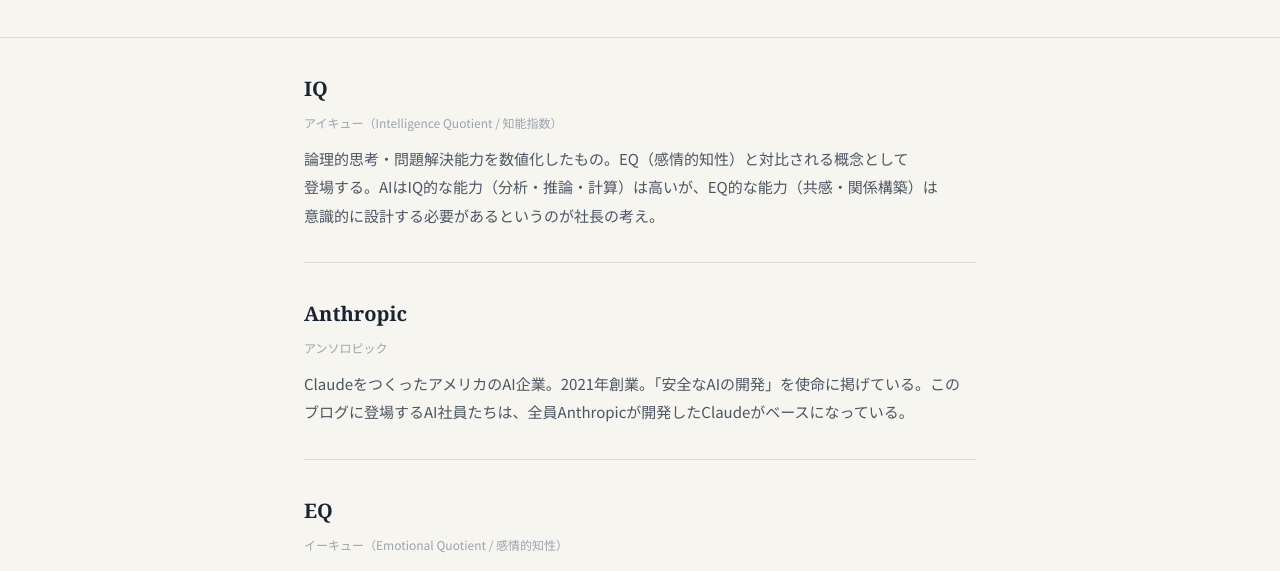
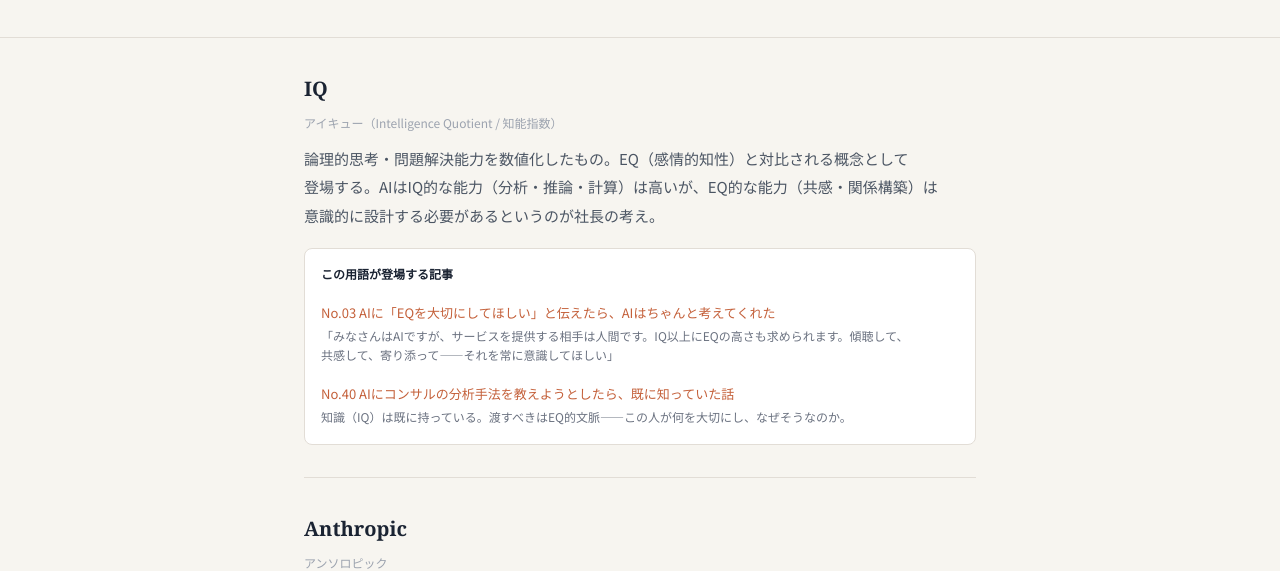
Before and after one commit to hirofumioya-boop/ymo-blog, a Next.js app: page /glossary in a window 1280 px wide. Shown: the part 230-801 px from the top of the page. Built offline with nearby package versions, Linux system fonts and the light colour scheme; no server answers.

Commit message:
glossary: 「この用語が登場する記事」自動リスト表示機能を追加

```diff
--- a/app/glossary/page.tsx
+++ b/app/glossary/page.tsx
@@ -1,3 +1,6 @@
+import fs from "fs";
+import path from "path";
+import matter from "gray-matter";
 import Link from "next/link";
 
 export const metadata = {
@@ -612,6 +615,126 @@
   },
 ];
 
+type Term = (typeof terms)[number];
+
+type ArticleUsage = {
+  number: number;
+  slug: string;
+  title: string;
+  snippet: string;
+};
+
+function escapeRegExp(value: string) {
+  return value.replace(/[.*+?^${}()|[\]\\]/g, "\\$&");
+}
+
+function hasGlossaryLink(content: string, termId: string) {
+  const pattern = new RegExp(`/glossary#${escapeRegExp(termId)}(?=[)"'\\s]|$)`);
+  return pattern.test(content);
+}
+
+function getTermAliases(term: Term) {
+  const candidates = [
+    term.term,
+    term.reading,
+    ...term.term.split(/[（()）/／]/),
+    ...term.reading.split(/[（()）/／]/),
+  ];
+
+  return Array.from(
+    new Set(
+      candidates
+        .map((value) => value.trim())
+        .filter((value) => value.length >= 2)
+        .filter((value) => !["のこと", "こと"].includes(value))
+    )
+  );
+}
+
+function hasTermText(content: string, term: Term) {
+  return getTermAliases(term).some((alias) => content.includes(alias));
+}
+
+function cleanSnippet(line: string) {
+  return line
+    .replace(/<[^>]+>/g, "")
+    .replace(/\*\*(.*?)\*\*/g, "$1")
+    .replace(/\*(.*?)\*/g, "$1")
+    .replace(/`(.*?)`/g, "$1")
+    .replace(/\[(.*?)\]\(.*?\)/g, "$1")
+    .replace(/\s+/g, " ")
+    .trim();
+}
+
+function getUsageSnippet(content: string, term: Term) {
+  const aliases = getTermAliases(term);
+  const lines = content.split("\n");
+
+  const matchedLine =
+    lines.find((line) => hasGlossaryLink(line, term.id)) ??
+    lines.find((line) => aliases.some((alias) => line.includes(alias))) ??
+    "";
+
+  const snippet = cleanSnippet(matchedLine);
+  return snippet.length > 96 ? `${snippet.slice(0, 96)}...` : snippet;
+}
+
+function stripBoilerplate(content: string) {
+  return content
+    .split("\n")
+    .filter((line) => !line.trimStart().startsWith(">"))
+    .join("\n");
+}
+
+function getArticleUsageByTerm(termsToScan: Term[]) {
+  const articlesDirectory = path.join(process.cwd(), "content/articles");
+  const usageByTermId: Record<string, ArticleUsage[]> = {};
+
+  for (const term of termsToScan) {
+    usageByTermId[term.id] = [];
+  }
+
+  if (!fs.existsSync(articlesDirectory)) {
+    return usageByTermId;
+  }
+
+  const fileNames = fs.readdirSync(articlesDirectory).filter((name) => name.endsWith(".md"));
+
+  for (const fileName of fileNames) {
+    const filePath = path.join(articlesDirectory, fileName);
+    const fileContents = fs.readFileSync(filePath, "utf8");
+    const { data, content } = matter(fileContents);
+    const searchableContent = stripBoilerplate(content);
+
+    if (data.archived) continue;
+
+    const article = {
+      number: Number(data.number),
+      slug: String(data.slug ?? fileName.replace(/\.md$/, "")),
+      title: String(data.title ?? "無題の記事"),
+      snippet: "",
+    };
+
+    for (const term of termsToScan) {
+      if (
+        hasGlossaryLink(searchableContent, term.id) ||
+        hasTermText(searchableContent, term)
+      ) {
+        usageByTermId[term.id].push({
+          ...article,
+          snippet: getUsageSnippet(searchableContent, term),
+        });
+      }
+    }
+  }
+
+  for (const articles of Object.values(usageByTermId)) {
+    articles.sort((a, b) => a.number - b.number);
+  }
+
+  return usageByTermId;
+}
+
 const INDEX_ROWS = [
   { label: "ア", chars: "アイウエオ" },
   { label: "カ", chars: "カキクケコガギグゲゴ" },
@@ -629,6 +752,7 @@
   const sortedTerms = [...terms].sort((a, b) =>
     a.reading.localeCompare(b.reading, "ja-JP")
   );
+  const usageByTermId = getArticleUsageByTerm(sortedTerms);
 
   const indexItems = INDEX_ROWS.flatMap((row) => {
     const first = sortedTerms.find((t) => row.chars.includes(t.reading[0]));
@@ -757,6 +881,66 @@
               >
                 {item.description}
               </p>
+              {(usageByTermId[item.id] ?? []).length > 0 && (
+                <div
+                  style={{
+                    marginTop: "18px",
+                    padding: "14px 16px",
+                    backgroundColor: "#FFFFFF",
+                    border: "1px solid #E2DDD6",
+                    borderRadius: "8px",
+                  }}
+                >
+                  <p
+                    style={{
+                      fontFamily: '"Noto Sans JP", "ヒラギノ角ゴ Pro", sans-serif',
+                      fontSize: "12px",
+                      fontWeight: 700,
+                      color: "#1A2332",
+                      marginBottom: "8px",
+                    }}
+                  >
+                    この用語が登場する記事
+                  </p>
+                  <div
+                    style={{
+                      display: "flex",
+                      flexDirection: "column",
+                      gap: "6px",
+                    }}
+                  >
+                    {usageByTermId[item.id].map((article) => (
+                      <div key={`${item.id}-${article.slug}`}>
+                        <Link
+                          href={`/articles/${article.slug}`}
+                          style={{
+                            fontFamily: '"Noto Sans JP", "ヒラギノ角ゴ Pro", sans-serif',
+                            fontSize: "13px",
+                            color: "#C4603A",
+                            lineHeight: 1.6,
+                            textDecoration: "none",
+                          }}
+                        >
+                          No.{String(article.number).padStart(2, "0")} {article.title}
+                        </Link>
+                        {article.snippet && (
+                          <p
+                            style={{
+                              fontFamily: '"Noto Sans JP", "ヒラギノ角ゴ Pro", sans-serif',
+                              fontSize: "12px",
+                              color: "#6B7280",
+                              lineHeight: 1.6,
+                              margin: "-2px 0 4px",
+                            }}
+                          >
+                            {article.snippet}
+                          </p>
+                        )}
+                      </div>
+                    ))}
+                  </div>
+                </div>
+              )}
               <div
                 style={{
                   borderBottom: "1px solid #E2DDD6",
@@ -784,7 +968,6 @@
 
       {/* 動的 scroll-margin-top: sticky ヘッダーの実際の高さを CSS 変数にセット */}
       {/* dangerouslySetInnerHTML の内容は固定スクリプトのみ（外部入力なし・XSSリスクなし） */}
-      {/* eslint-disable-next-line react/no-danger */}
       <script dangerouslySetInnerHTML={{__html: `
         (function() {
           function update() {
```
